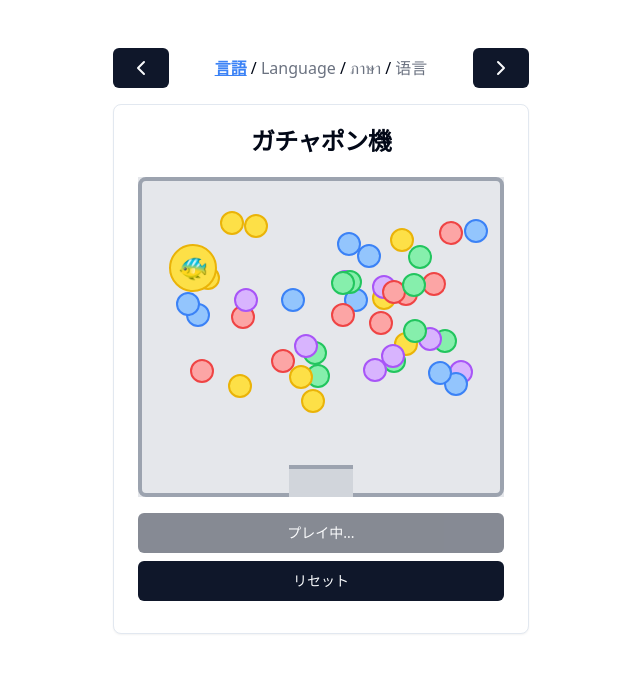
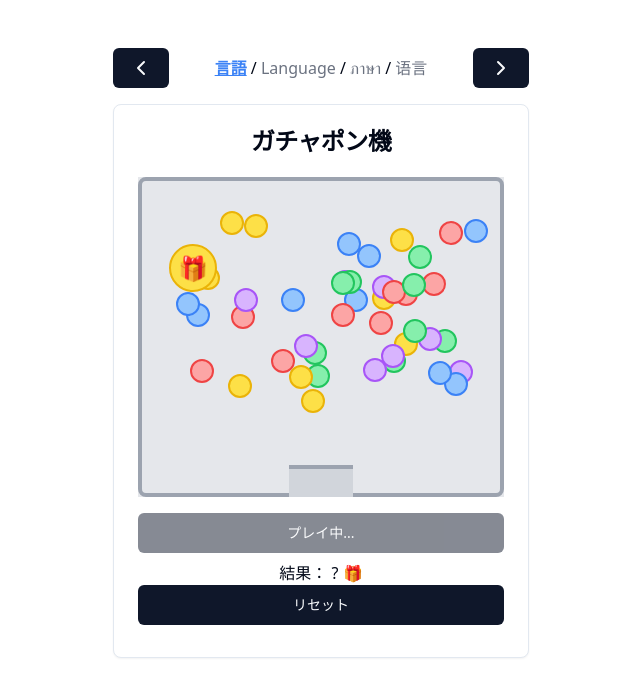
Before and after one commit to tontpong/gacha, a React (Vite) app: page / in a window 1280 px wide. Both pictures are taken after a click on the button "回す". Shown: the top 696 px of the page, without its empty margins (319-959 px from the left). Built offline with nearby package versions, Linux system fonts and the light colour scheme.

Commit message:
Update ArtifactCode.jsx

```diff
--- a/src/ArtifactCode.jsx
+++ b/src/ArtifactCode.jsx
@@ -5,6 +5,9 @@ import { ChevronLeft, ChevronRight } from 'lucide-react';
 import { SpeedInsights } from "@vercel/speed-insights/react"
 import { Analytics } from "@vercel/analytics/react"
 
+
+const itemHint =
+  { name: ['?', '??', '???', '????'], emoji: '🎁' };
 
 const items = [
   { name: ['犬', 'Dog', 'หมา', '狗'], emoji: '🐶' },
@@ -33,7 +36,7 @@ const translations = {
 
 export default function GachaSimulator() {
   const [balls, setBalls] = useState(45);
-  const [result, setResult] = useState(null);
+  const [result, setResult] = useState(itemHint);
   const [stage, setStage] = useState('ready'); // 'ready', 'dispensing', 'opening', 'result'
 
   const [ballPosition, setBallPosition] = useState(0);
@@ -66,7 +69,7 @@ new (window.AudioContext || window.webkitAudioContext)();
 const duration =
 0.06 + Math.random() * 0.08;
 const freq =
-500 + Math.random() * 600;
+500 + Math.random() * 500;
 
     const oscillator = audioContext.createOscillator();
     const gainNode = audioContext.createGain();
@@ -139,6 +142,8 @@ setCapsuleColor(Math.floor(Math.random() * ballColors.length));
 return () => {
 clearInterval(interval);
 clearInterval(intervalId);
+
+setResult(itemHint);
     };
 
     }
@@ -150,7 +155,7 @@ clearInterval(intervalId);
     if (balls > 0 && stage === 'ready') {
       setBalls(balls - 1);
       setStage('dispensing');
-      setResult(null);
+      setResult(itemHint);
     }
 
   };
@@ -169,7 +174,7 @@ clearInterval(intervalId);
 
   const reset = () => {
     setBalls(45);
-    setResult(null);
+    setResult(itemHint);
     setStage('ready');
     setBallPosition(0);
   };
@@ -225,10 +230,7 @@ left: stage === 'dispensing' ? `${ballSlide}%` : '50%'
 }}
                 onClick={openBall}
               >
-                {stage === 'result' ?
-result.emoji :
- items[Math.floor(Math.random() * items.length)].emoji
-}
+                { result.emoji }
               </div>
             )}
           </div>
```
